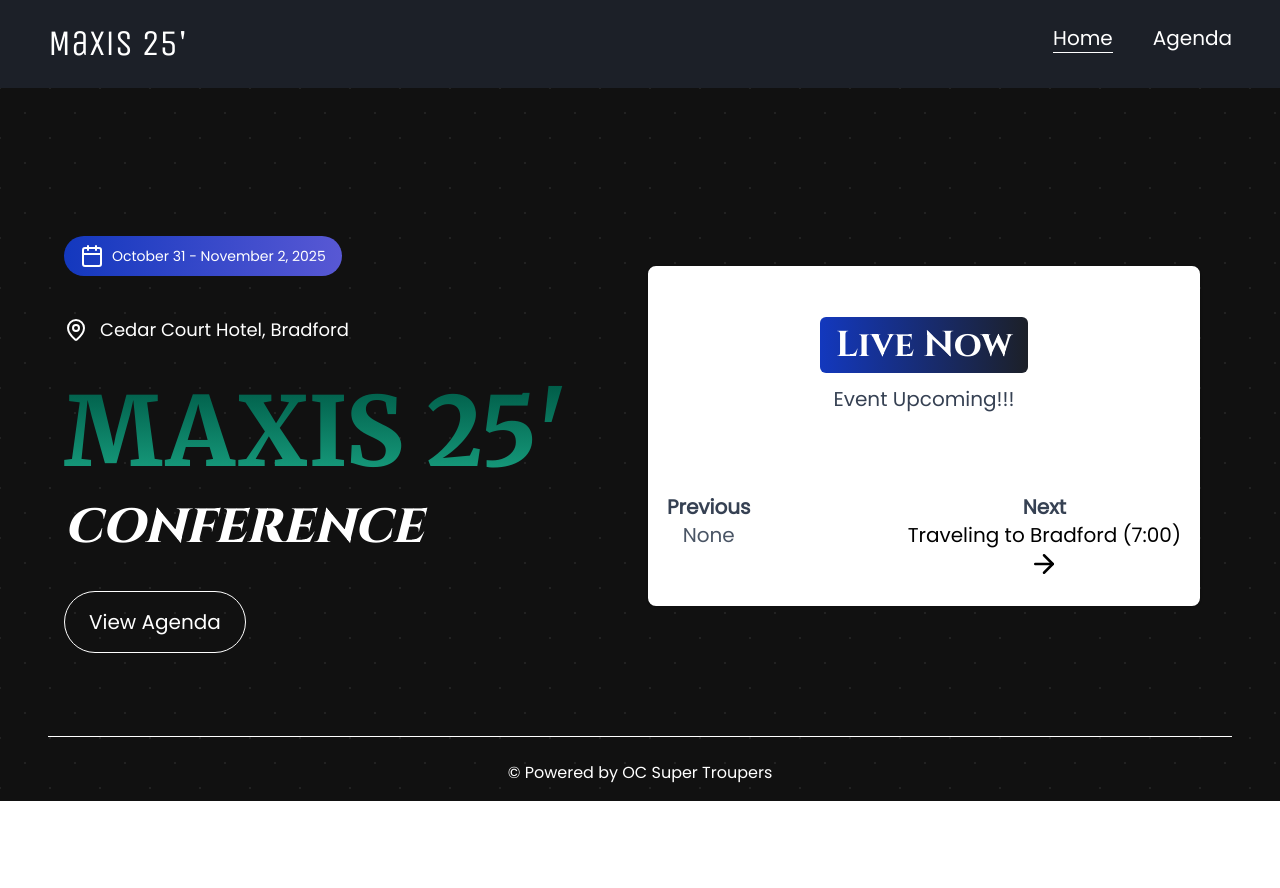
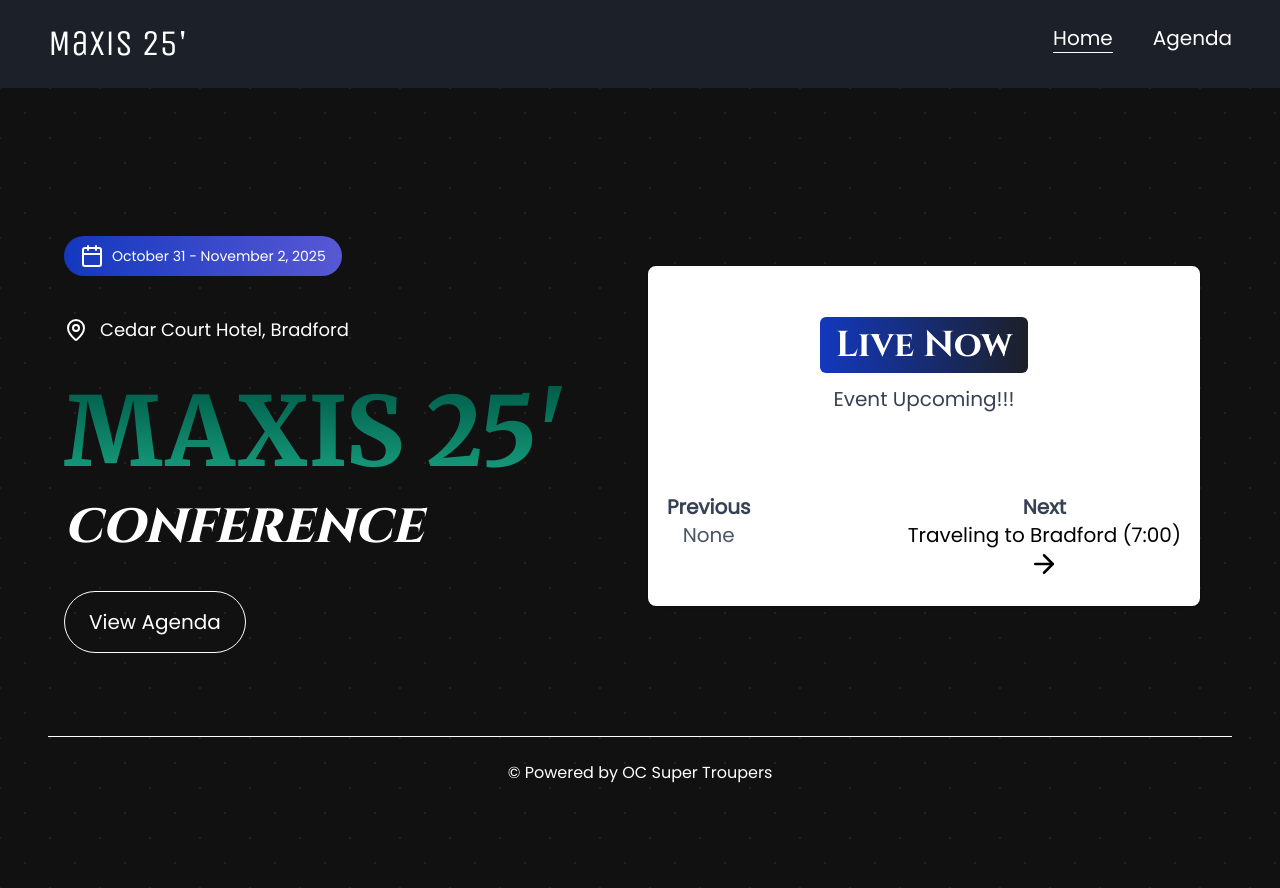
Before and after one commit to Nnenna-udefi/maxis-25, a React (Vite) app: page / in a window 1280 px wide. Before the commit the page ends 801 px from the top, so only its background shows below. Built offline with nearby package versions, Linux system fonts and the light colour scheme.

Commit message:
Update home.jsx

```diff
--- a/src/home.jsx
+++ b/src/home.jsx
@@ -16,7 +16,7 @@ const Home = () => {
     <div>
       <Nav />
       <div
-        className=" p-6 md:px-12 md:pt-12 md:pb-4 max-h-screen"
+        className=" p-6 md:px-12 md:pt-12 md:pb-4 min-h-screen"
         style={{
           backgroundColor: "#111",
           backgroundImage:
```
